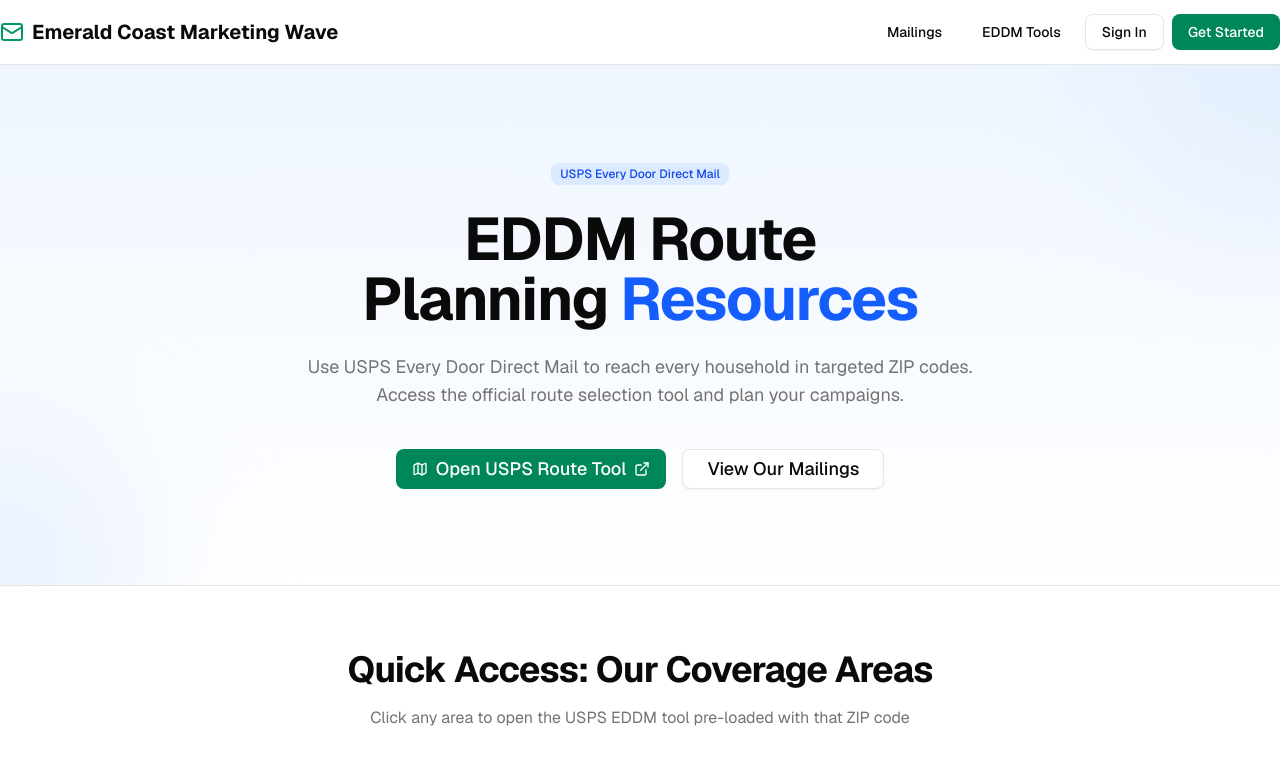
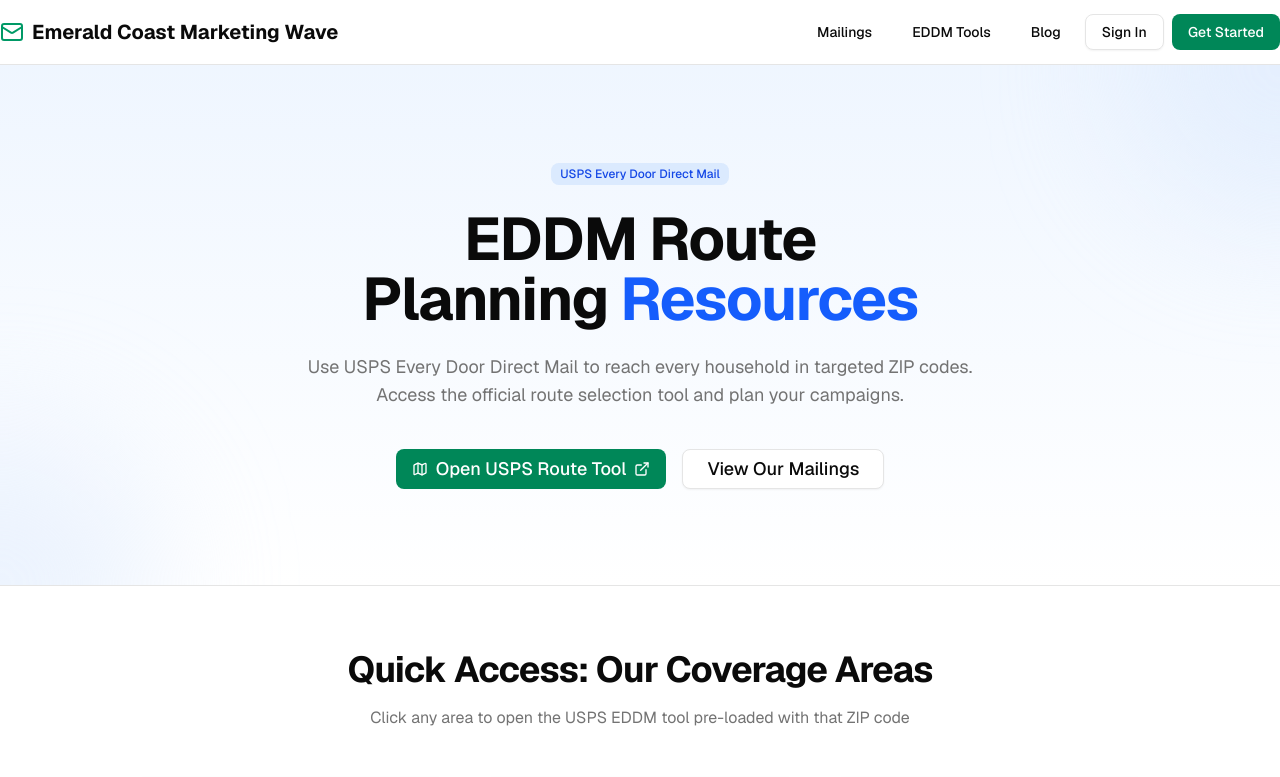
Before and after one commit to chrisbpirate850/REALecmWave, a Next.js app: page /eddm in a window 1280 px wide. Shown: the top 777 px of the page. Built offline with nearby package versions, Linux system fonts and the light colour scheme.

Commit message:
Add Blog link to site navigation
Co-Authored-By: Claude Opus 4.5 <noreply@anthropic.com>

```diff
--- a/components/site-header.tsx
+++ b/components/site-header.tsx
@@ -17,13 +17,15 @@ type SiteHeaderProps = {
   showDashboard?: boolean
   showMailings?: boolean
   showEDDM?: boolean
+  showBlog?: boolean
 }
 
 export function SiteHeader({
   showAuthButtons = true,
   showDashboard = false,
   showMailings = true,
-  showEDDM = true
+  showEDDM = true,
+  showBlog = true
 }: SiteHeaderProps) {
   const [isOpen, setIsOpen] = useState(false)
 
@@ -35,6 +37,10 @@ export function SiteHeader({
 
   if (showEDDM) {
     navLinks.push({ href: "/eddm", label: "EDDM Tools", variant: "ghost" })
+  }
+
+  if (showBlog) {
+    navLinks.push({ href: "/blog", label: "Blog", variant: "ghost" })
   }
 
   if (showDashboard) {
```
